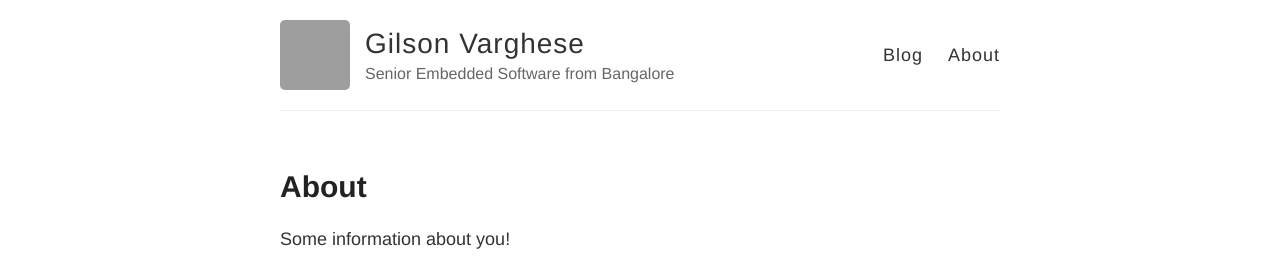
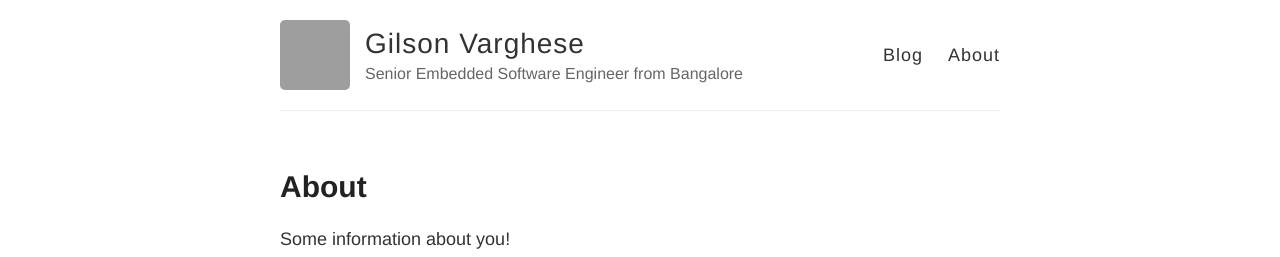
Before and after one commit to gilson27/gilson27.github.io, a Jekyll site: the page built from about.md, in a window 1280 px wide. Shown: the top 257 px of the page. Built offline with Jekyll 4.4.1, drawn with Linux system fonts in a browser that asks for light colours; grey boxes are pictures that could not be loaded.

Commit message:
Corrected Errors

```diff
--- a/_config.yml
+++ b/_config.yml
@@ -6,7 +6,7 @@
 name: Gilson Varghese
 
 # Short bio or description (displayed in the header)
-description: Senior Embedded Software from Bangalore
+description: Senior Embedded Software Engineer from Bangalore
 
 # URL of your avatar or profile pic (you could use your GitHub profile pic)
 avatar: https://avatars0.githubusercontent.com/u/17350925?v=4
@@ -23,7 +23,7 @@ footer-links:
   flickr:
   github: gilson27
   instagram:
-  linkedin: in/gilsonv
+  linkedin: gilsonv
   pinterest:
   rss: # just type anything here for a working RSS icon
   twitter: gilsonkcym
```
